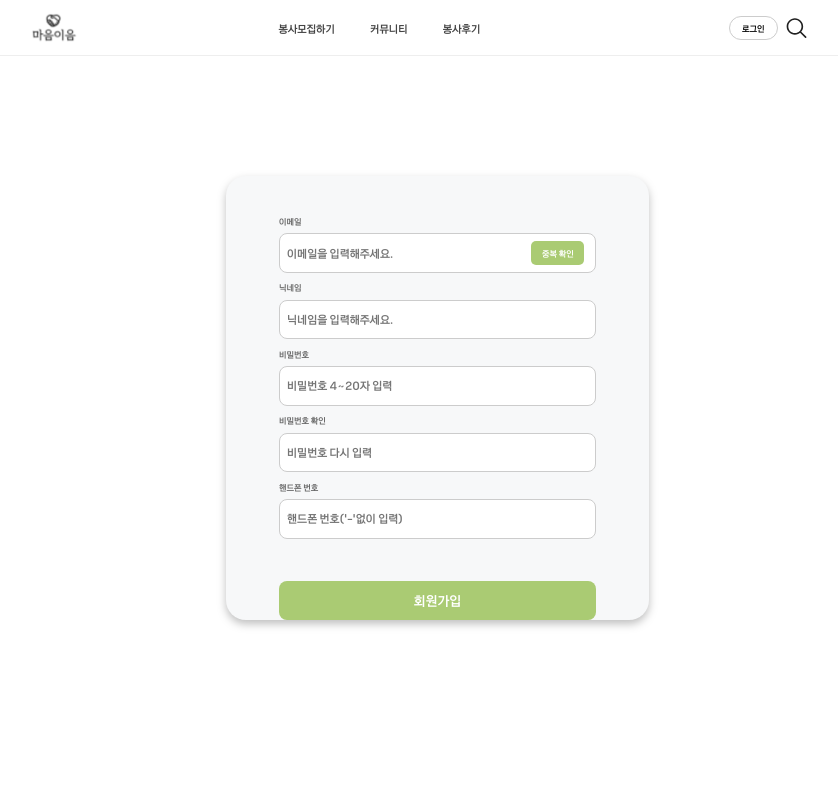
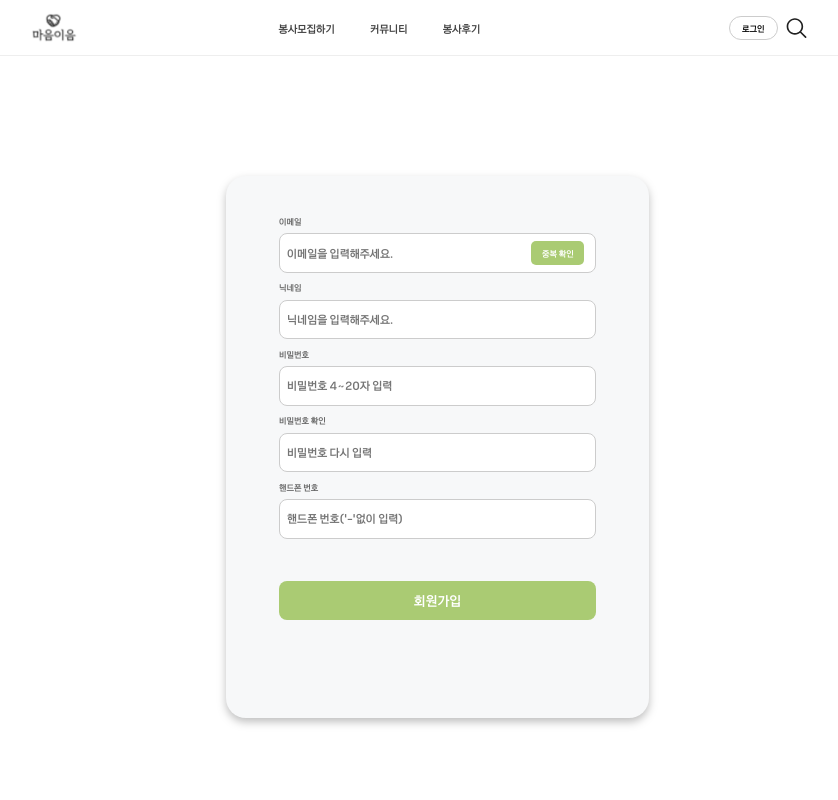
Before and after one commit to maumeum/Front-end, a React (Vite) app: page /sign_up in a window 1280 px wide. Shown: the top 800 px of the page, without its empty margins (256-1094 px from the left). Built offline with nearby package versions, Linux system fonts and the light colour scheme; no server answers.

Commit message:
[Design] SignUpSection height 변경

```diff
--- a/src/pages/userPage/style.ts
+++ b/src/pages/userPage/style.ts
@@ -91,7 +91,7 @@ type SignUpProps = {
 export const SignUpSection = styled.div<SignUpProps>`
 	position: relative;
 	margin: 17rem 68.5rem 26.5rem;
-	/* height: 77rem; */
+	height: 77rem;
 	width: 60rem;
 	background-color: #f7f8f9;
 	border-radius: 20px;
```
